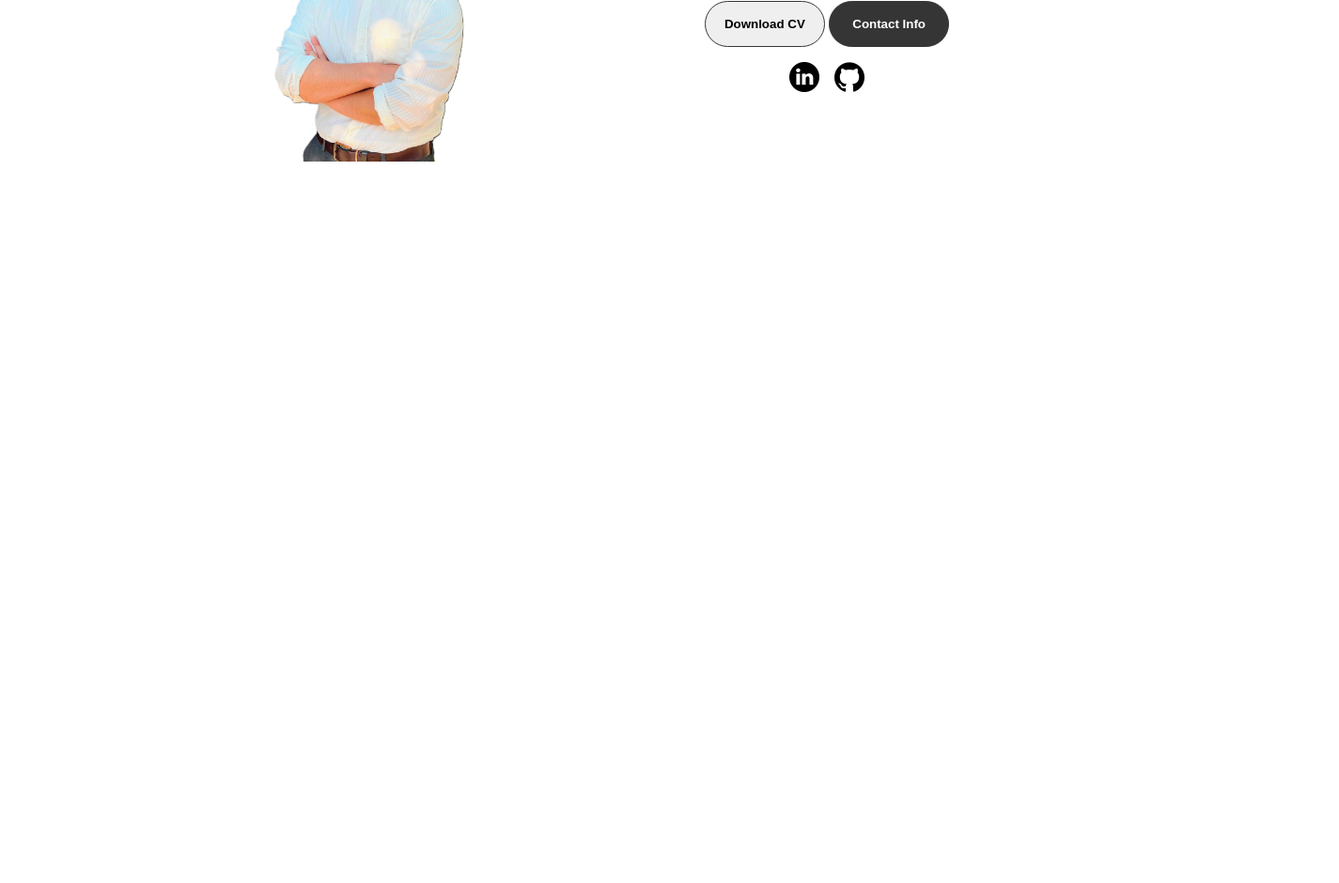
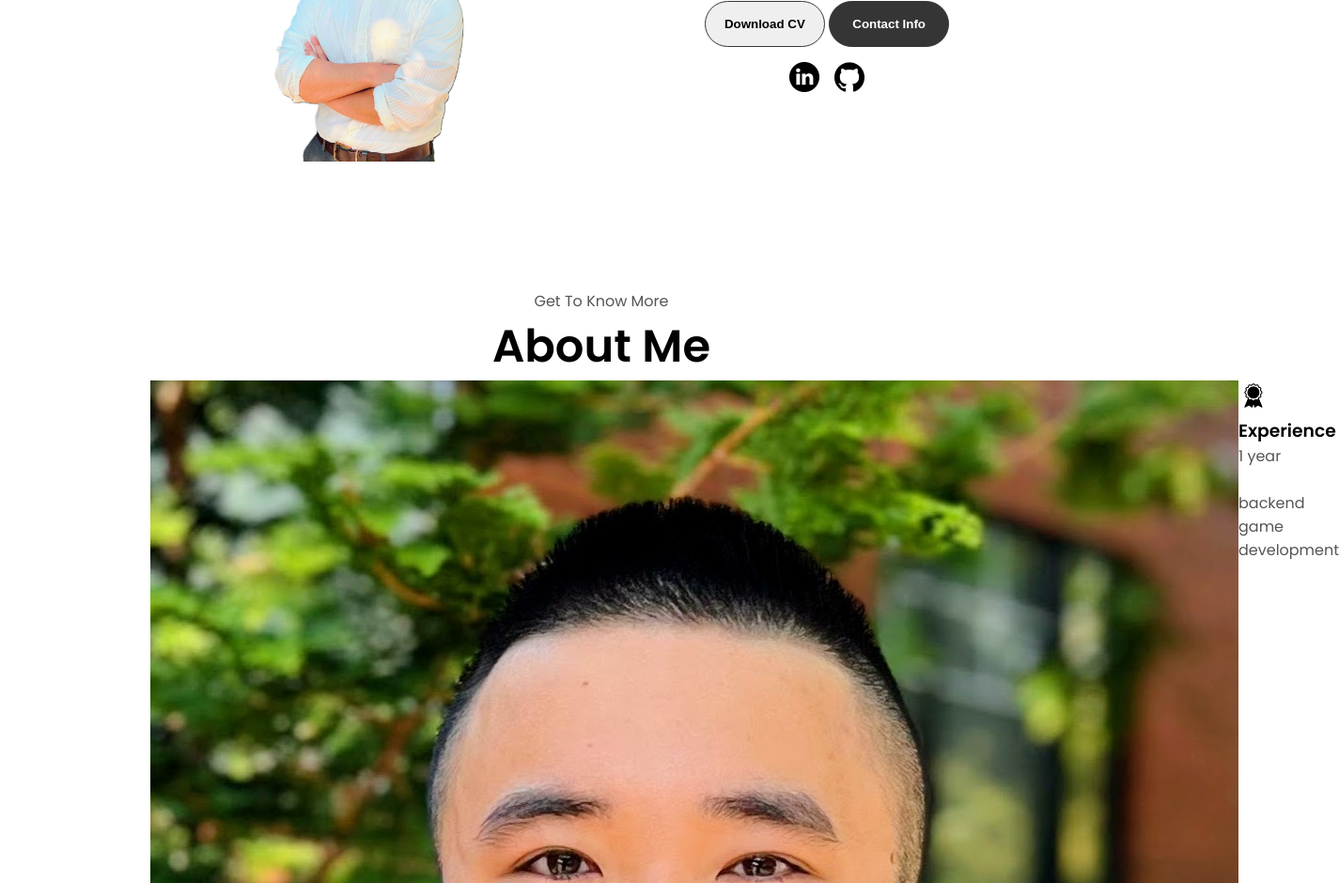
Before and after one commit to Edster1121/Portfolio-Website, a plain HTML site: page index.html in a window 1280 px wide. Shown: the part 500-1440 px from the top of the page at 94% size, 1425 px wide, since content can reach past the window. Before the commit the page ends 800 px from the top, so only its background shows below. Drawn offline with Linux system fonts and the light colour scheme.

Commit message:
Added headshot

```diff
--- a/index.html
+++ b/index.html
@@ -67,6 +67,29 @@
         </div>
     </section>
 
+    <section id="about">
+        <p class="section__text__p1">Get To Know More</p>
+        <h1 class="title">About Me</h1>
+        <div class="section-container">
+            <div class="section__pic">
+                <img src="./Assets/headshot.jpg"
+                     alt="Profile picture"
+                     class="about=pic"/>
+            </div>
+            <div class="about-details-container">
+                <div class="about-containers">
+                    <div class="details-container">
+                        <img src="./Assets/experience.png"
+                             alt="experience-icon"
+                             class="icon"/>
+                        <h3>Experience</h3>
+                        <p>1 year</p><br/><p>backend game development</p>
+                    </div>
+                </div>
+            </div>
+        </div>
+    </section>
+
     <script src="script.js"></script>
 </body>
 </html>
--- a/style.css
+++ b/style.css
@@ -216,6 +216,9 @@ section {
 
 .section__text__p1 {
     text-align: center;
+}
+
+.section__text__p2 {
     margin-bottom: 1rem;
     font-size: 1.75rem;
 }
```
Also changed, not shown: Assets/headshot.jpg (added).
